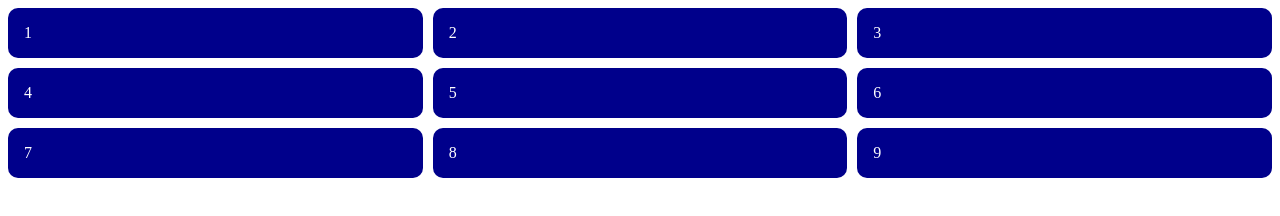
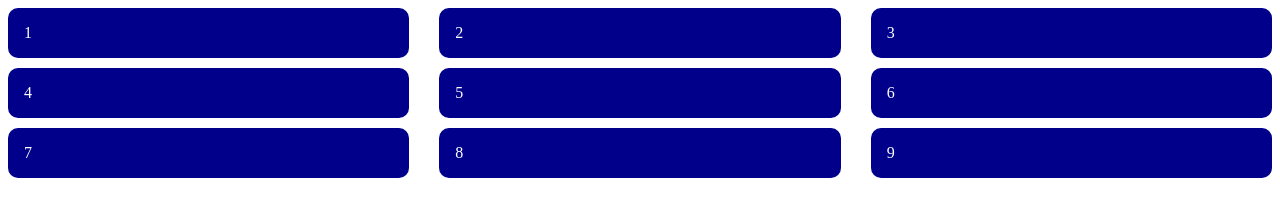
Before and after one commit to born-to-be-mad/css, a plain HTML site: page css-grid/css-grid-04-templates.html in a window 1280 px wide. Drawn offline with Linux system fonts and the light colour scheme.

Commit message:
Css grid: gap sample

```diff
--- a/css-grid/css-grd-04.css
+++ b/css-grid/css-grd-04.css
@@ -3,7 +3,7 @@ body {
 }
 .container {
   display: grid;
-  gap: 10px;
+  gap: 10px 30px; /* vertical horizontal */
 
   /* grid-template-columns: 200px 400px 100px; */
   /* grid-template-columns: repeat(3, 300px); */
```
